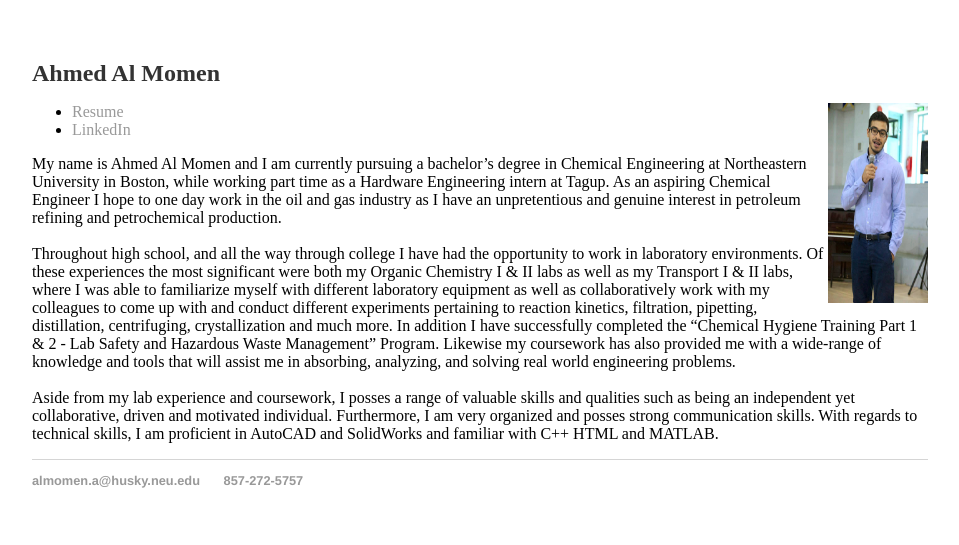
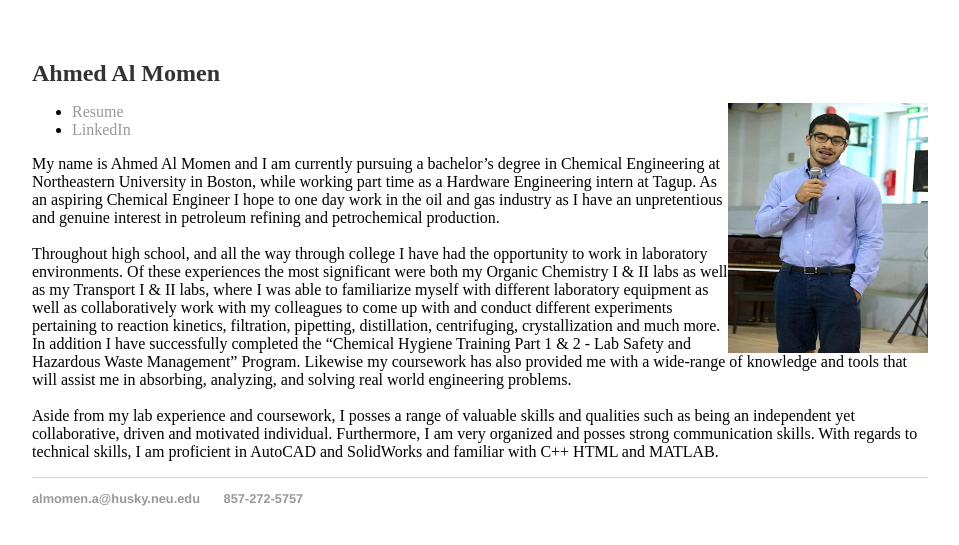
Before and after one commit to ahmedalmomen/aalmomen.com, a Jekyll site: the page built from index.html, in a window 1280 px wide. Shown: the top 545 px of the page, without its empty margins (160-1119 px from the left). Built offline with Jekyll 4.4.1, drawn with Linux system fonts in a browser that asks for light colours.

Commit message:
Update index.html

```diff
--- a/index.html
+++ b/index.html
@@ -5,7 +5,7 @@ title: Ahmed Al Momen|About me
 <div class="blurb">
          <h1>Ahmed Al Momen</h1>
          <img src="/grad breakfast.jpg" alt="html5 Icon"
-              style="float:right;width:100px;height:200px;">
+              style="float:right;width:200px;height:250px;">
          <ul>
                  <head>
                   <li><a href="/ahmed-al-momens-resume.pdf">Resume</a></li>
```
